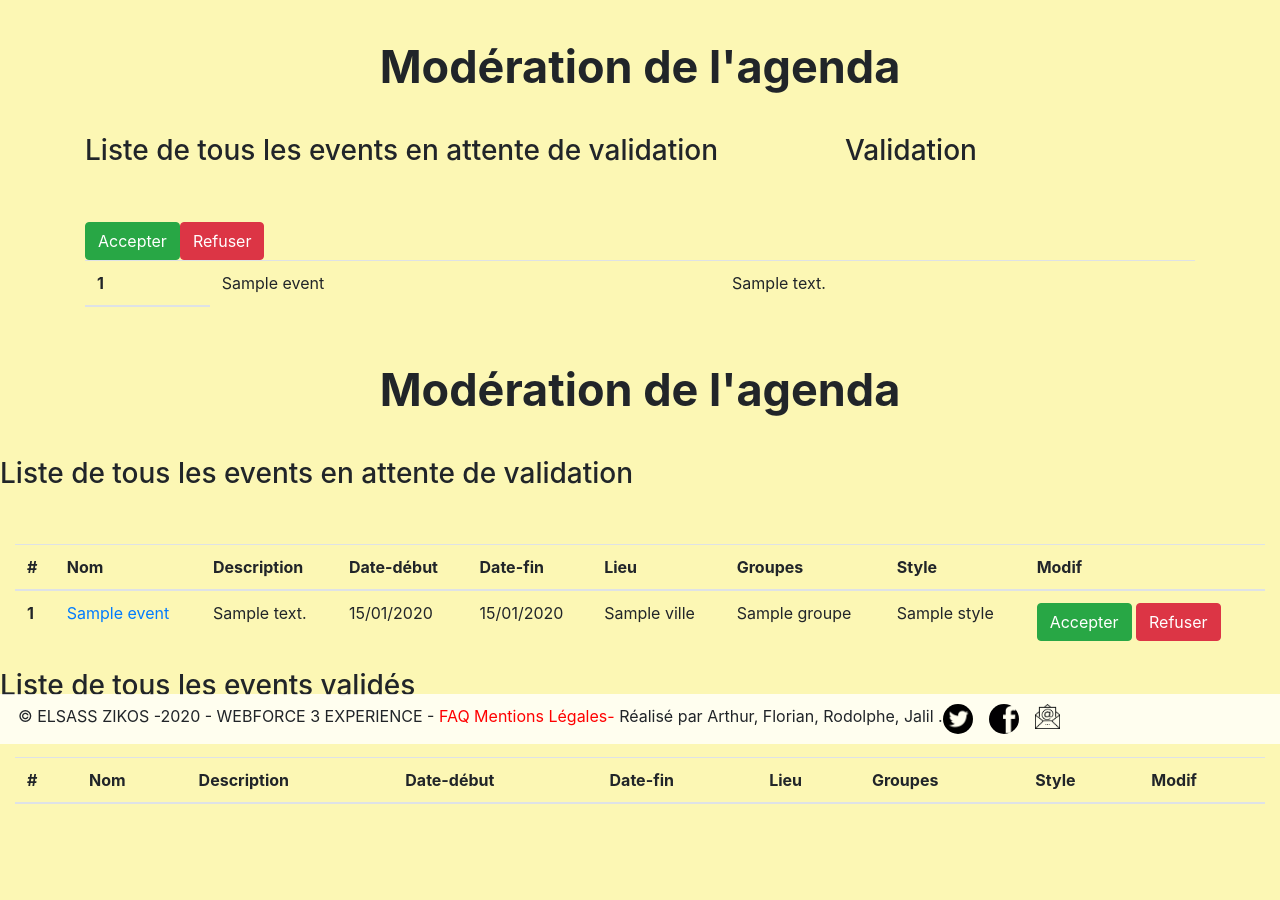
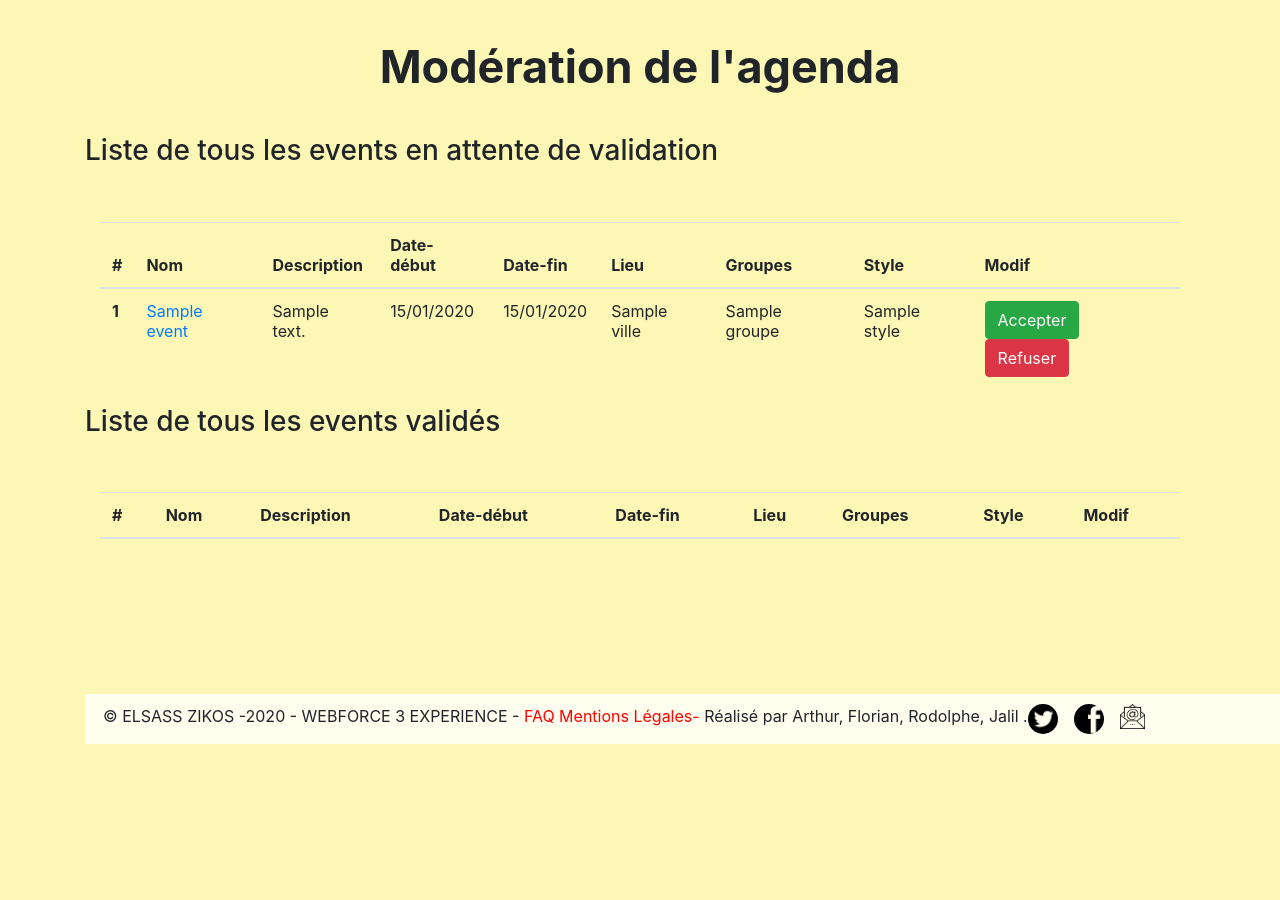
Before and after one commit to Archaros1/projet_music, a Symfony app: template templates/admin/pages/agenda.html.twig in a window 1280 px wide. Shown: the part 56-956 px from the top of the page. After the commit the page ends 800 px from the top, so only its background shows below. Run offline with Twig, Linux system fonts and the light colour scheme; the template is opened without the code that fills it: most values are stand-ins (such as "Sample title", 1, 10 or a date in 2020); lists and menus that the app fills with data are empty; some libraries are stand-ins or nearby versions.

Commit message:
modifications 14fev15-19

```diff
--- a/templates/admin/pages/agenda.html.twig
+++ b/templates/admin/pages/agenda.html.twig
@@ -7,38 +7,6 @@
 {% block body %}
 
 <div class="container">
-
-  <h1>Modération de l'agenda</h1>
-  <div class="row">
-    <div class="col-8 mb-4">
-        <h3>Liste de tous les events en attente de validation</h3>
-    </div>
-    <div class="col-4 mb-4">
-        <h3>Validation</h3>
-    </div>
-  </div>
-
-  {% for event in events %}
-
-  <div class="row">
-    <div class="col-12">
-      <table class="table">
-        <thead>
-          <tr>
-            <th scope="row">{{ event.id }}</th>
-            <td>{{event.name}}</td>
-            <td>{{event.description}}</td>
-            <a href="{{ path('admin_accept_event', {idEvent : event.id}) }}" class="btn btn-success">Accepter</a>
-            <a href="{{ path('admin_delete_event', {idEvent : event.id}) }}" class="btn btn-danger">Refuser</a>
-          </tr>
-        </thead>
-      </table>
-    </div>
-  </div>
-
-  {% endfor %}
-
-</div>
 
 		<h1>Modération de l'agenda</h1>
 		<div class="row">
--- a/templates/forms/form_orga.html.twig
+++ b/templates/forms/form_orga.html.twig
@@ -2,12 +2,6 @@
 
 {% block stylesheets %}
 	<link rel="stylesheet" href="{{asset('assets/css/formorga_style.css')}}">
-	<style>
-		body {
-			background-image: url("{{asset('assets/images/fformorga.jpg')}}");
-			background-size: 100% 100vh;
-		}
-	</style>
 {% endblock %}
 
 {% block body %}
```
Also changed, not shown: templates/organisateur/orga_home.html.twig (+10 -8 lines), public/assets/css/formorga_style.css, public/assets/css/orgahome_style.css.
